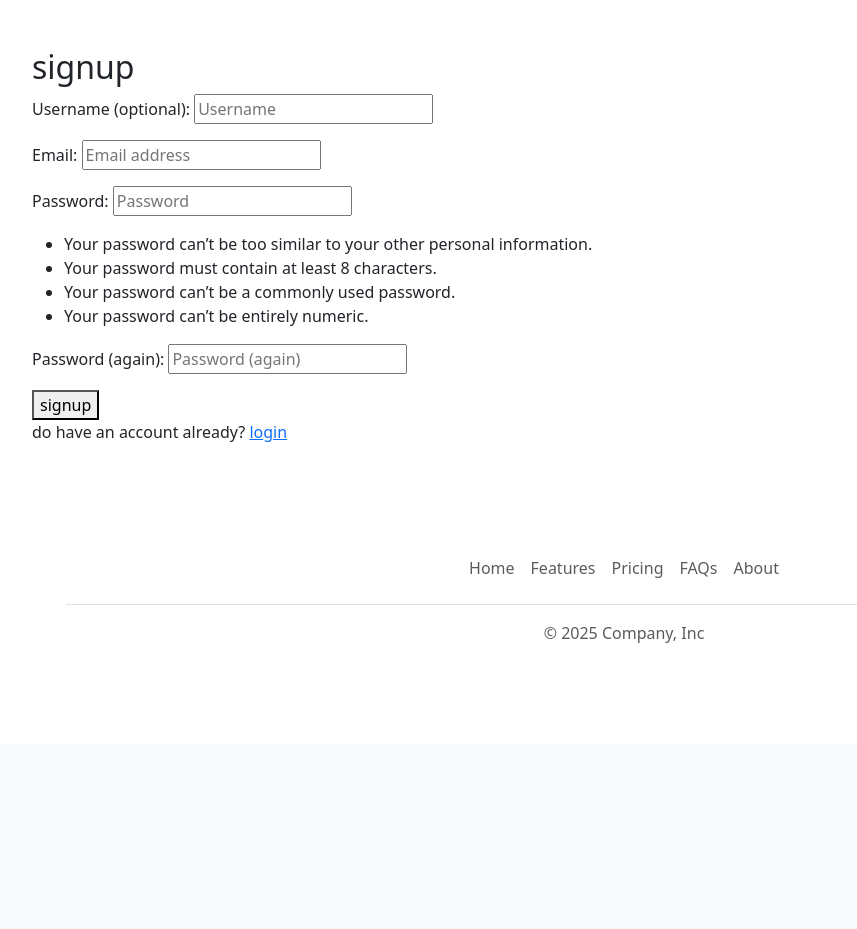
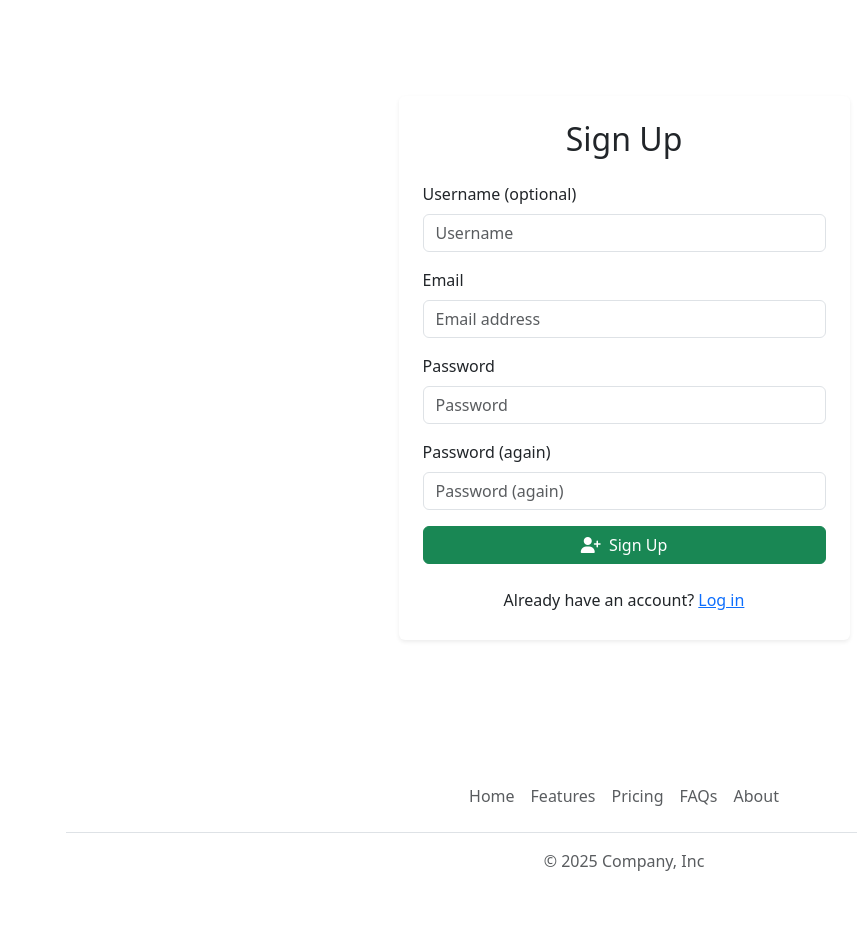
Before and after one commit to rynBenAmor/django-starter, a Django app: page /accounts/signup/ in a window 1280 px wide. Shown: the part 56-985 px from the top of the page, without its empty margins (16-873 px from the left). Before the commit the page ends 699 px from the top, so only its background shows below. Run offline with Django 5.2, Linux system fonts and the light colour scheme; style sheets or scripts are compiled from the project's sources.

Commit message:
3rd commit

```diff
--- a/accounts/templates/account/signup.html
+++ b/accounts/templates/account/signup.html
@@ -1,14 +1,50 @@
 {% extends "base.html" %}
+{% load form_helpers %}
+
+{% block title %}Sign Up{% endblock %}
 
 {% block content %}
-  <h2>signup</h2>
-  <form method="post" action="{% url 'account_signup' %}">
-    {% csrf_token %}
-    {{ form.as_p }}
-    <button type="submit">signup</button>
-  </form>
-  <p>
-    do have an account already?
-    <a href="{% url 'account_login' %}">login</a>
-  </p>
+<div class="container py-5">
+  <div class="row justify-content-center">
+    <div class="col-md-6 col-lg-5">
+      <div class="card shadow-sm border-0">
+        <div class="card-body p-4">
+          <h2 class="mb-4 text-center">Sign Up</h2>
+
+          <form method="post" action="{% url 'account_signup' %}">
+            {% csrf_token %}
+
+            {% for field in form %}
+              <div class="mb-3">
+                <label for="{{ field.id_for_label }}" class="form-label d-block">{{ field.label }}</label>
+
+                {{ field|add_class:"form-control" }}
+
+                {% if field.errors %}
+                  <div class="text-danger small">
+                    {{ field.errors|striptags }}
+                  </div>
+                {% endif %}
+              </div>
+            {% endfor %}
+
+            <div class="d-grid">
+              <button type="submit" class="btn btn-success">
+                <i class="fa-solid fa-user-plus me-1"></i> Sign Up
+              </button>
+            </div>
+          </form>
+
+          <div class="mt-4 text-center">
+            <p class="mb-1">
+              Already have an account?
+              <a href="{% url 'account_login' %}">Log in</a>
+            </p>
+          </div>
+
+        </div>
+      </div>
+    </div>
+  </div>
+</div>
 {% endblock %}
--- a/django_starter/urls.py
+++ b/django_starter/urls.py
@@ -1,5 +1,7 @@
 
 """
+    https://github.com/pennersr/django-allauth/tree/main/allauth/templates/account
+
     Auth Routes:
     ─────────────────────────────────────────────────────────────
     URL Name                        | Path (under /accounts/)
```
Also changed, not shown: accounts/templates/account/login.html (+43 -4 lines).
